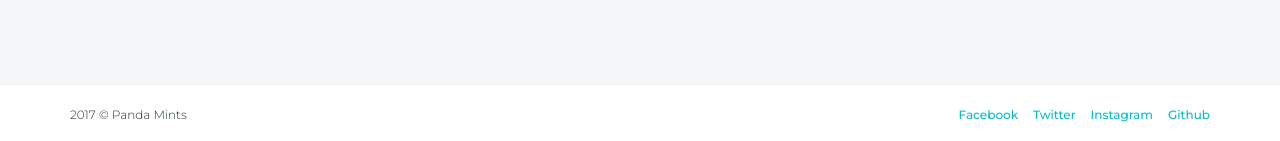
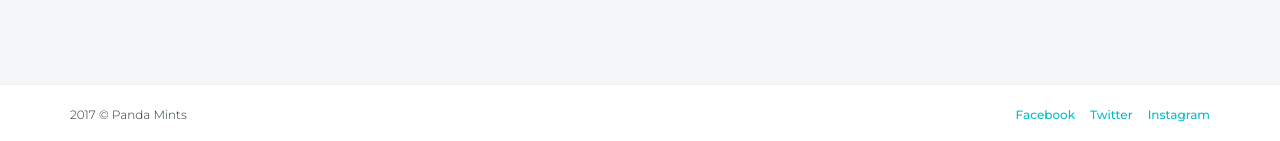
Before and after one commit to pandamints/pandamints.github.io, a Jekyll site: the page built from index.md, in a window 1280 px wide. Shown: the part 1871-2012 px from the top of the page. Built offline with Jekyll 4.4.1, drawn with Linux system fonts in a browser that asks for light colours.

Commit message:
[Update] Remove github link

```diff
--- a/_config.yml
+++ b/_config.yml
@@ -50,9 +50,6 @@ socialmedia:
   - name: Instagram
     link: https://www.instagram.com/upscalemints/
 
-  - name: Github
-    link: https://github.com/pandamints
-
 # Google Analytics
 gaid: UA-109520023-1
 
```
